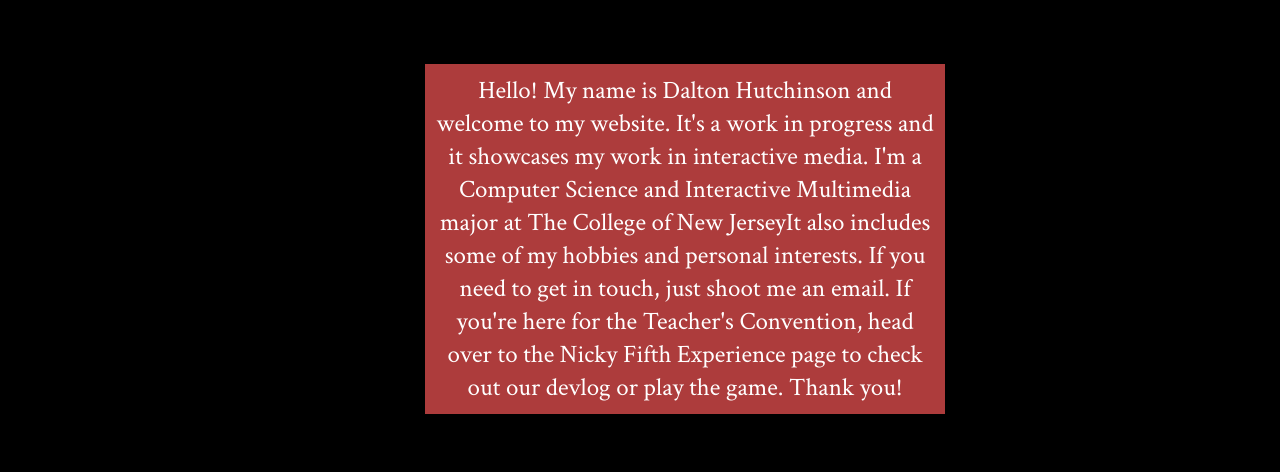
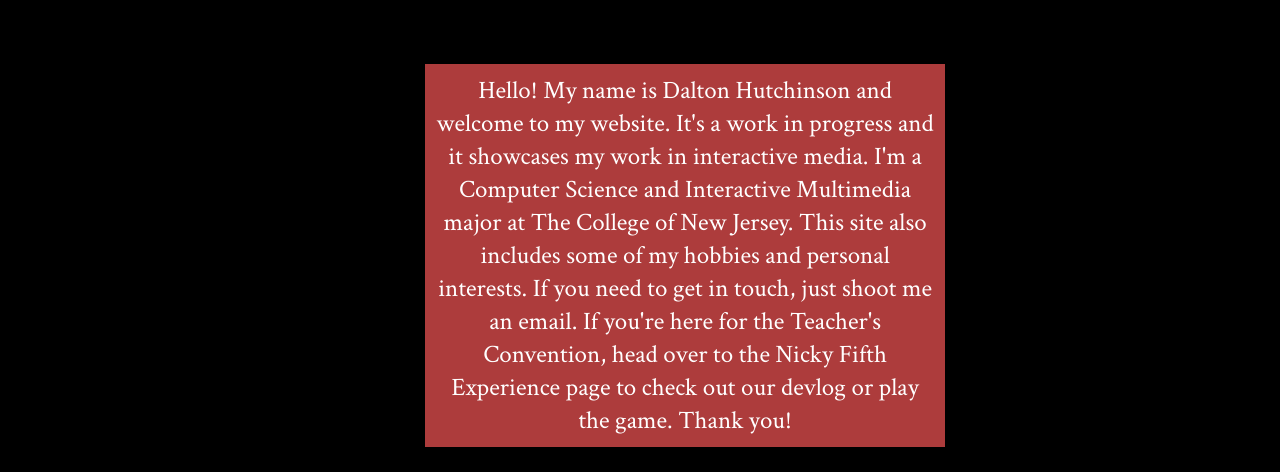
Before and after one commit to hutchid6/hutchid6.github.io, a plain HTML site: page index.html in a window 1280 px wide. Shown: the part 437-909 px from the top of the page. Before the commit the page ends 876 px from the top, so only its background shows below. Drawn offline with Linux system fonts and the light colour scheme.

Commit message:
Fixed typo

```diff
--- a/index.html
+++ b/index.html
@@ -25,7 +25,7 @@
 
 		<p id="welcome">Hello! My name is Dalton Hutchinson and welcome to my website. It's a work in progress
 			and it showcases my work in interactive media. I'm a Computer Science and Interactive Multimedia major
-			at The College of New JerseyIt also includes some of my hobbies and personal
+			at The College of New Jersey. This site also includes some of my hobbies and personal
 			interests. If you need to get in touch, just shoot me an email. If you're here for the Teacher's Convention, head over to
 			the Nicky Fifth Experience page to check out our devlog or play the game. Thank you! </p>
 
```
